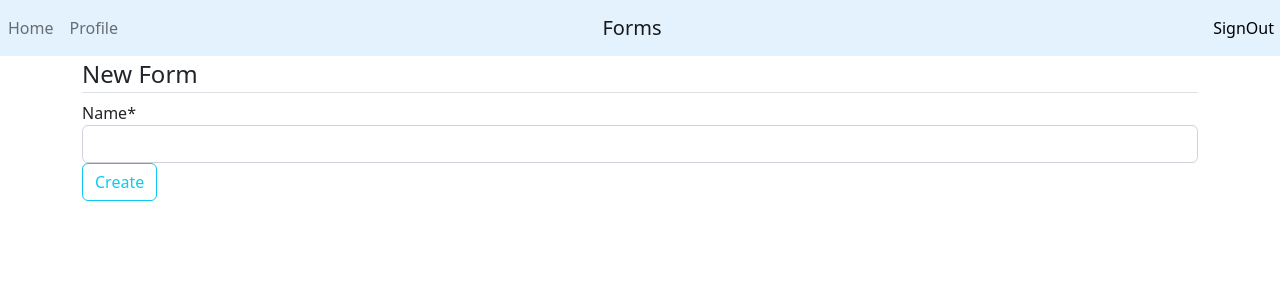
After one commit to AaryaaRam/IITISoC-22-Web21-Google-Form-Clone, a Django app: page /form/new/ in a window 1280 px wide. The commit adds this page. Shown: the top 300 px of the page. Run offline with Django 4.2, Linux system fonts and the light colour scheme; some libraries are stand-ins or nearby versions.

Commit message:
create card

```diff
--- a/myforms/models.py
+++ b/myforms/models.py
@@ -1,4 +1,5 @@
 from django.db import models
+from django.urls import reverse
 from django.utils import timezone
 from django.contrib.auth.models import User
 
@@ -9,6 +10,15 @@ class CreateForm(models.Model):
     dateOfForm=models.DateTimeField(default=timezone.now)
     owner=models.ForeignKey(User,on_delete=models.CASCADE)
 
+    def __str__(self):
+        return self.name
+
+    def get_absolute_url(self):
+        return reverse("form-view", kwargs={"pk": self.pk})
+
+
+
+
 class Profile(models.Model):
     user=models.OneToOneField(User,on_delete=models.CASCADE)
     name=models.CharField(max_length=40,default="")
--- a/myforms/urls.py
+++ b/myforms/urls.py
@@ -1,8 +1,12 @@
+from unicodedata import name
 from xml.etree.ElementInclude import include
 from django.urls import path
-from . import views
+from myforms import views
+from myforms.views import FormOpenView,CreateNewForm
 
 urlpatterns = [
     path('',views.home,name="form-home"),
-    path('profile/',views.about,name="form-profile")
+    path('profile/',views.about,name="form-profile"),
+    path('form/<int:pk>/',FormOpenView.as_view(),name="form-view"),
+    path('form/new/',CreateNewForm.as_view(),name="form-create")
 ]
--- a/myforms/views.py
+++ b/myforms/views.py
@@ -1,12 +1,9 @@
-from msilib.schema import ListView
+from django.views.generic import ListView,DetailView,CreateView,DeleteView
 from multiprocessing import context
 from re import template
 from django.http import HttpResponse
 from django.shortcuts import render
 from myforms.models import CreateForm
-
-from myforms.models import CreateForm
-
 from django.contrib.auth.decorators import login_required
 
 # Create your views here.
@@ -21,3 +18,20 @@ def home(request):
 @login_required(login_url='signin')
 def about(request):
     return render(request,'profile.html')
+
+class FormList(ListView):
+    model=CreateForm
+    template_name='form.html'
+    context_object_name='gform'
+    order_by=['date-posted']
+
+class FormOpenView(DetailView):
+    model=CreateForm
+
+class CreateNewForm(CreateView):
+    model=CreateForm
+    fields=['name']
+
+    def form_valid(self,form):
+        form.instance.owner=self.request.user
+        return super().form_valid(form)
--- a/templates/home.html
+++ b/templates/home.html
@@ -21,7 +21,6 @@
             <div class="card-body">
             <h5 class="card-title">{{gform.owner}}</h5>
             <p class="card-text">{{gform.name}}</p>
-            <a href="" class="btn btn-primary">Go somewhere</a>
             </div>
         </div>
 
--- /dev/null
+++ b/templates/myforms/createform_form.html
@@ -0,0 +1,23 @@
+{% extends 'template.html' %}
+
+{% block title %}Create Form{% endblock title %}
+
+{% block content %}
+
+{% load crispy_forms_tags %}
+    <div class="content-section">
+        <form method="post">
+            {% csrf_token %}
+            <fieldset class="form-group">
+                <legend class="border-bottom">
+                    New Form
+                </legend>
+                {{ form|crispy }}
+            </fieldset>
+            <div class="form-group">
+                <button type="submit" class="btn btn-outline-info">Create</button>
+            </div>
+        </form>
+    </div>
+
+{% endblock content %}
```
Also changed, not shown: templates/myforms/createform_detail.html (added, +12 -0 lines), db.sqlite3.
